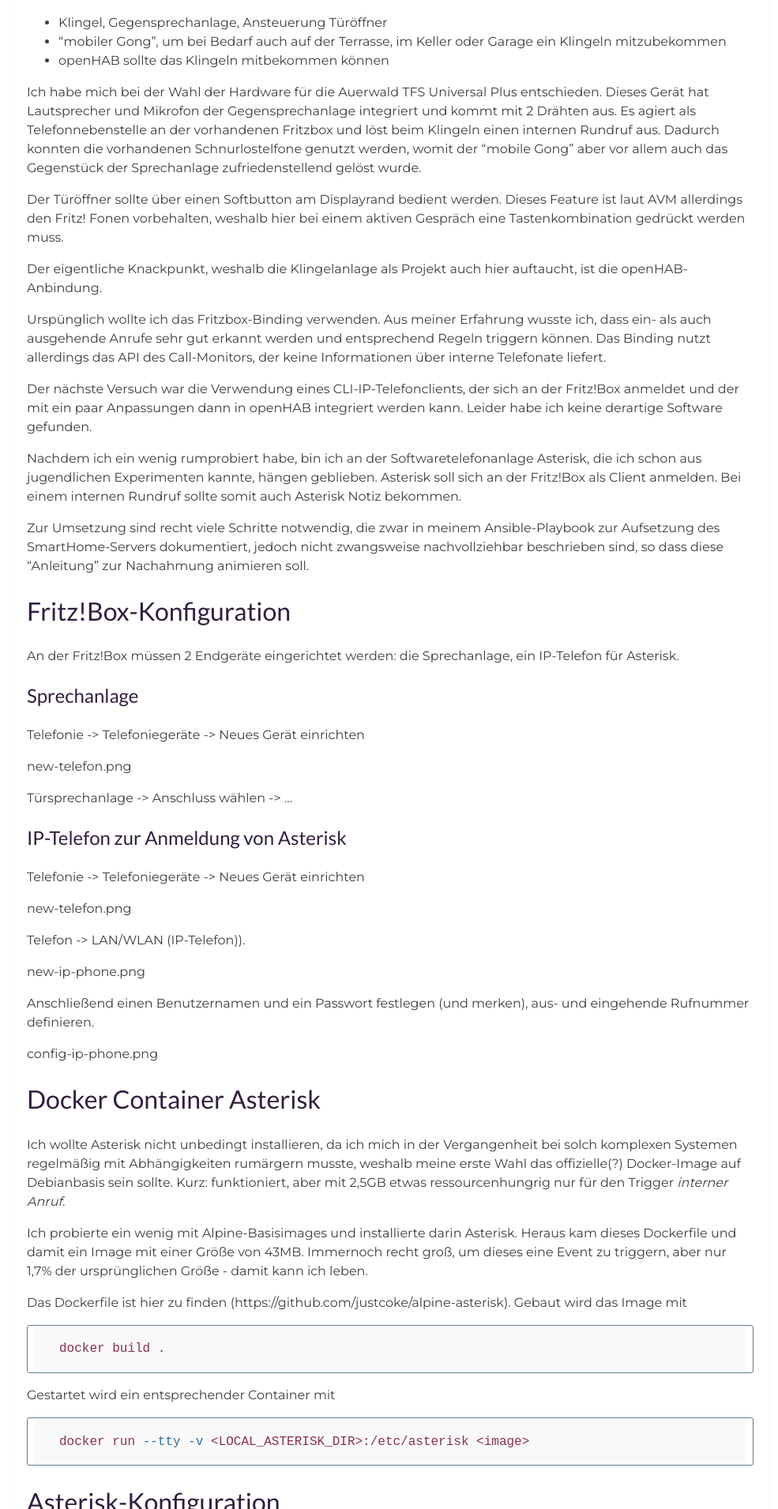
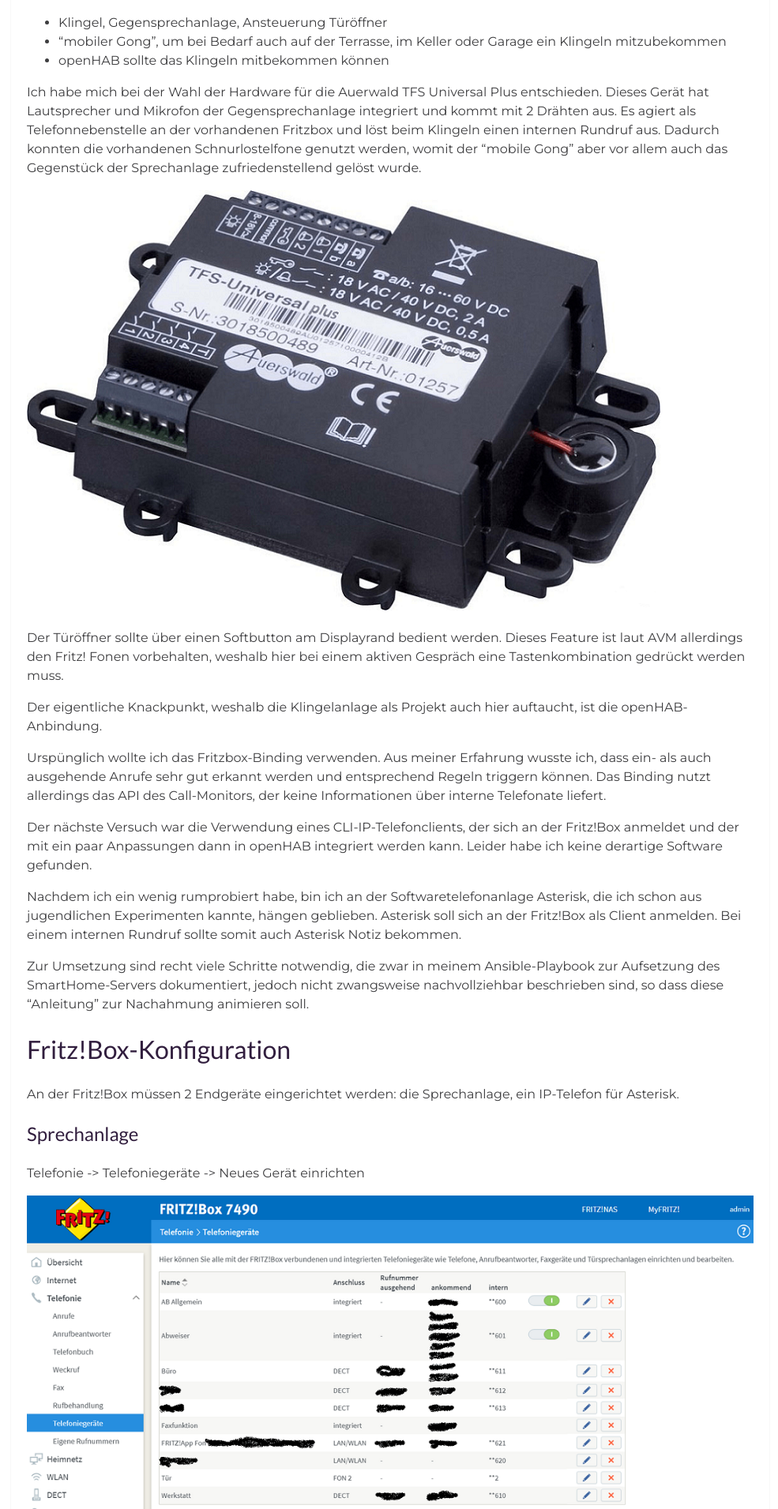
Before and after one commit to engel-b/smarthome-examples, a Jekyll site: the page built from _posts/2019-09-10-Ring_de.md, in a window 1280 px wide. Shown: the part 691-2602 px from the top of the page at 79% size, without its empty margins (146-1131 px from the left). Built offline with Jekyll 4.4.1, drawn with Linux system fonts in a browser that asks for light colours.

Commit message:
Pictures in ring post

```diff
--- a/_posts/2019-09-10-Ring_de.md
+++ b/_posts/2019-09-10-Ring_de.md
@@ -39,7 +41,7 @@
 
 Telefonie -> Telefoniegeräte -> Neues Gerät einrichten
 
-new-telefon.png
+![New phone][new-phone]
 
 Türsprechanlage -> Anschluss wählen -> ...
 
@@ -51,14 +53,14 @@
 
 Telefon -> LAN/WLAN (IP-Telefon)).
 
-new-ip-phone.png
+![Neues IP Telefon][new-ip-phone]
 
 Anschließend einen Benutzernamen und ein Passwort festlegen (und merken), aus- und eingehende Rufnummer definieren.
 
-config-ip-phone.png
+![IP Telefon konfigurieren][config-ip-phone]
 
 # Docker Container Asterisk
-Ich wollte Asterisk nicht unbedingt installieren, da ich mich in der Vergangenheit bei solch komplexen Systemen regelmäßig mit Abhängigkeiten rumärgern musste, weshalb meine erste Wahl das offizielle(?) Docker-Image auf Debianbasis sein sollte. Kurz: funktioniert, aber mit 2,5GB etwas ressourcenhungrig nur für den Trigger *interner Anruf*.
+Ich wollte Asterisk nicht unbedingt installieren, da ich mich in der Vergangenheit bei solch komplexen Systemen regelmäßig mit Abhängigkeiten rumärgern musste, weshalb meine erste Wahl das offizielle(?) Docker-Image auf Debianbasis sein sollte. Kurz: funktioniert, aber mit 2,5GB etwas ressourcenhungrig nur für den Trigger *"interner Anruf"*.
 
 Ich probierte ein wenig mit Alpine-Basisimages und installierte darin Asterisk. Heraus kam dieses Dockerfile und damit ein Image mit einer Größe von 43MB. Immernoch recht groß, um dieses eine Event zu triggern, aber nur 1,7% der ursprünglichen Größe - damit kann ich leben.
 
@@ -110,4 +112,8 @@
 
 [Bildnachweis Banner][piccredit]
 
+[tfs-universal-plus]: {{ "tfs-universal-plus.png" | prepend: page.imgfolder | prepend: site.baseurl }} "Auerwald TFS Universal Plus"
+[new-phone]: {{ "new-phone.png" | prepend: page.imgfolder | prepend: site.baseurl }} "Neues Telefon"
+[new-ip-phone]: {{ "new-ip-phone.png" | prepend: page.imgfolder | prepend: site.baseurl }} "Neues IP-Telefon"
+[config-ip-phone]: {{ "config-ip-phone.png" | prepend: page.imgfolder | prepend: site.baseurl }} "IP-Telefon konfigurieren"
 [piccredit]: https://pixabay.com/de/photos/t%C3%BCr-klingel-eingang-haust%C3%BCr-864735/
```
Also changed, not shown: other parts of _posts/2019-09-10-Ring_de.md (+2 -0 lines), assets/img/ring/config-ip-phone.png, assets/img/ring/new-ip-phone.png, assets/img/ring/new-phone.png, assets/img/ring/tfs-universal-plus.jpg (deleted), assets/img/ring/tfs-universal-plus.png (added).
